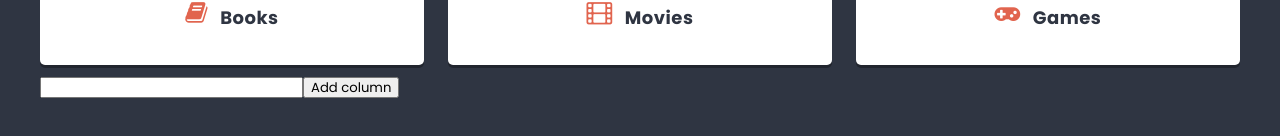
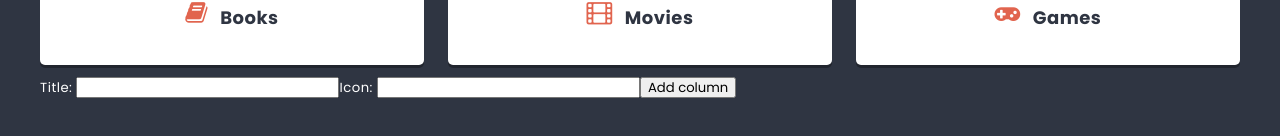
Before and after one commit to MatGom/react-todo, a React (Create React App) app: page / in a window 1280 px wide. Shown: the part 354-490 px from the top of the page. Built offline with nearby package versions, Linux system fonts and the light colour scheme.

Commit message:
Add ColumnForm

```diff
--- /dev/null
+++ b/src/components/ColumnForm/ColumnForm.js
@@ -0,0 +1,24 @@
+import styles from './ColumnForm.module.scss';
+import { useState } from 'react';
+
+const ColumnForm = props => {
+  const [title, setTitle] = useState('');
+  const [icon, setIcon] = useState('');
+
+  const handleSubmit = e => {
+    e.preventDefault();
+    props.action({ title: title, icon: icon });
+    setTitle('');
+    setIcon('');
+  };
+
+  return (
+    <form onSubmit={handleSubmit}>
+      Title: <input type='text' value={title} onChange={e => setTitle(e.target.value)} />
+      Icon: <input type='text' value={icon} onChange={e => setIcon(e.target.value)} />
+      <button>Add column</button>
+    </form>
+  );
+};
+
+export default ColumnForm;
--- a/src/components/List/List.js
+++ b/src/components/List/List.js
@@ -1,6 +1,7 @@
 import styles from './List.module.scss';
-import Column from '../Column/Column';
-import { useState, useEffect } from 'react';
+import Column from './../Column/Column';
+import ColumnForm from './../ColumnForm/ColumnForm';
+import { useState } from 'react';
 import shortid from 'shortid';
 
 const List = () => {
@@ -10,20 +11,9 @@
     { id: 3, title: 'Games', icon: 'gamepad' },
   ]);
 
-  const [value, setValue] = useState('');
-
-  const handleSubmit = e => {
-    e.preventDefault();
-    setColumns([...columns, { id: shortid(), title: value }]);
+  const addColumn = newColumn => {
+    setColumns([...columns, { id: shortid(), title: newColumn.title, icon: newColumn.icon }]);
   };
-
-  //   useEffect(() => {
-
-  //     setTimeout(() => {
-  //         setColumns([...columns, { id: 4, title: 'Test column'}]);
-  //     }, 2000);
-
-  // }, []);
 
   return (
     <div className={styles.list}>
@@ -38,10 +28,7 @@
           <Column key={column.id} title={column.title} icon={column.icon} />
         ))}
       </section>
-      <form onSubmit={handleSubmit}>
-        <input type='text' value={value} onChange={e => setValue(e.target.value)} />
-        <button>Add column</button>
-      </form>
+      <ColumnForm action={addColumn} />
     </div>
   );
 };
```
Also changed, not shown: src/components/ColumnForm/ColumnForm.module.scss (added).
